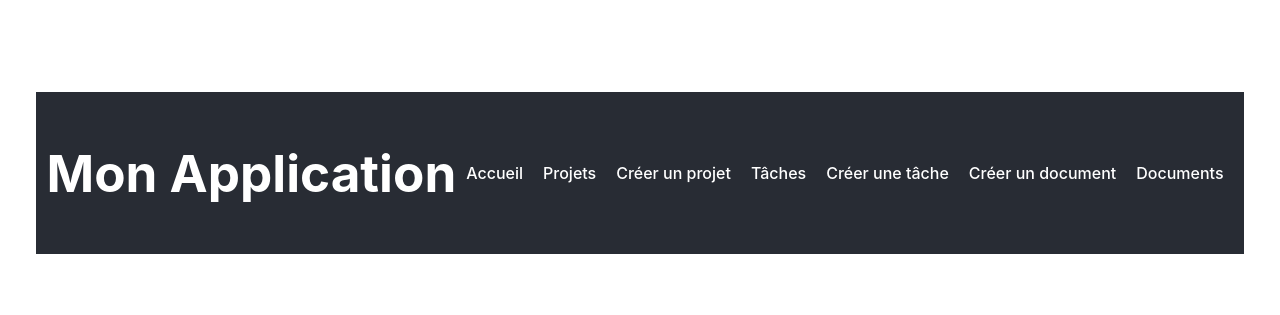
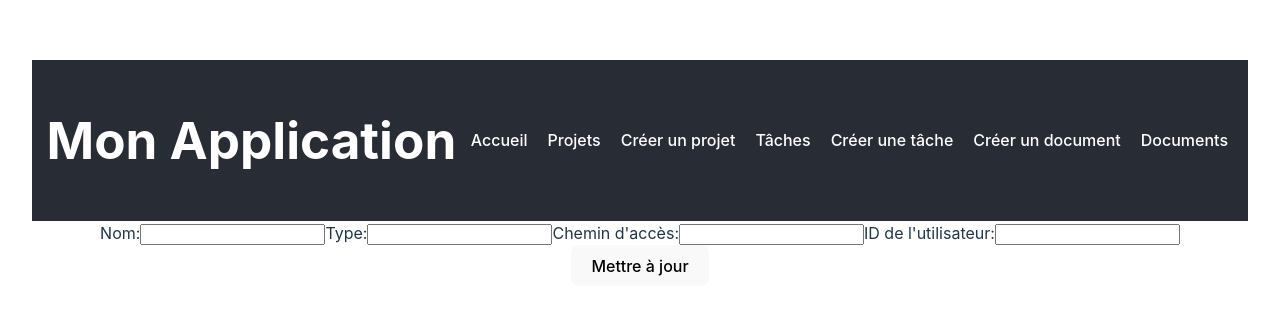
Before and after one commit to yacine977/frontend-gestion-projet, a React (Vite) app: page /UpdateDocumentForm/1 in a window 1280 px wide. Shown: the part 227-542 px from the top of the page. Built offline with nearby package versions, Linux system fonts and the light colour scheme; no server answers.

Commit message:
Création du composant UpdateForm, création de sa route et appel du lien dans ListeDocuments

```diff
--- a/src/App.jsx
+++ b/src/App.jsx
@@ -12,6 +12,8 @@ import CreerTache from './composants/CreerTache';
 import ModifierTache from './composants/ModifierTache';
 import CreerDocument from './composants/CreerDocument';
 import ListeDocuments from './composants/ListeDocuments';
+import UpdateDocumentForm from './composants/UpdateDocumentForm';
+
 
 
 
@@ -34,6 +36,8 @@ function App() {
           <Route path="/modifier-tache/:id" element={<ModifierTache />} />
           <Route path="/creer-document" element={<CreerDocument />} />
           <Route path="/documents" element={<ListeDocuments />} />
+          <Route path="/UpdateDocumentForm/:id" element={<UpdateDocumentForm />} />
+
 
 
 
--- a/src/composants/ListeDocuments.jsx
+++ b/src/composants/ListeDocuments.jsx
@@ -1,5 +1,6 @@
 import React, { useState, useEffect } from 'react';
 import '../styles/ListeDocuments.css';
+import { Link } from 'react-router-dom';
 
 function ListeDocuments() {
   const [documents, setDocuments] = useState([]);
@@ -22,6 +23,10 @@ const supprimerDocument = async (id) => {
   }
 };
 
+
+
+
+
   return (
     <div className="documents-container">
       <h1 className="documents-title">Liste des documents</h1>
@@ -32,6 +37,8 @@ const supprimerDocument = async (id) => {
           <p className="document-info">Chemin d'accès: {doc.cheminAcces}</p>
           <p className="document-info">ID de l'utilisateur: {doc.utilisateurId}</p>
           <button onClick={() => supprimerDocument(doc.id)} className="document-delete-button">Supprimer</button>
+          <Link to={`/UpdateDocumentForm/${doc.id}`} className="document-update-button">Modifier</Link>
+
         </div>
       ))}
     </div>
--- /dev/null
+++ b/src/composants/UpdateDocumentForm.jsx
@@ -0,0 +1,78 @@
+import React, { useState, useEffect } from 'react';
+import { useParams } from 'react-router-dom';
+
+function UpdateDocumentForm() {
+  const { id } = useParams();
+  const [nom, setNom] = useState('');
+  const [type, setType] = useState('');
+  const [cheminAcces, setCheminAcces] = useState('');
+  const [utilisateurId, setUtilisateurId] = useState('');
+
+  useEffect(() => {
+    const fetchData = async () => {
+      const response = await fetch(`http://localhost:3000/document/${id}`);
+      if (response.ok) {
+        const data = await response.json();
+        setNom(data.nom);
+        setType(data.type);
+        setCheminAcces(data.cheminAcces);
+        setUtilisateurId(data.utilisateurId);
+      }
+    };
+
+    fetchData();
+  }, [id]);
+
+  const handleSubmit = async (event) => {
+    event.preventDefault();
+
+    const data = {
+      nom: nom || undefined,
+      type: type || undefined,
+      cheminAcces: cheminAcces || undefined,
+      utilisateurId: utilisateurId || undefined,
+    };
+
+    const response = await fetch(`http://localhost:3000/document/${id}`, {
+      method: 'PUT',
+      headers: {
+        'Content-Type': 'application/json',
+      },
+      body: JSON.stringify(data),
+    });
+
+    if (response.ok) {
+      const responseData = await response.json();
+      console.log(responseData);
+      setNom('');
+      setType('');
+      setCheminAcces('');
+      setUtilisateurId('');
+      alert('Document mis à jour avec succès');
+    }
+  };
+
+  return (
+    <form onSubmit={handleSubmit}>
+      <label>
+        Nom:
+        <input type="text" value={nom} onChange={(e) => setNom(e.target.value)} />
+      </label>
+      <label>
+        Type:
+        <input type="text" value={type} onChange={(e) => setType(e.target.value)} />
+      </label>
+      <label>
+        Chemin d'accès:
+        <input type="text" value={cheminAcces} onChange={(e) => setCheminAcces(e.target.value)} />
+      </label>
+      <label>
+        ID de l'utilisateur:
+        <input type="text" value={utilisateurId} onChange={(e) => setUtilisateurId(e.target.value)} />
+      </label>
+      <button type="submit">Mettre à jour</button>
+    </form>
+  );
+}
+
+export default UpdateDocumentForm;
```
